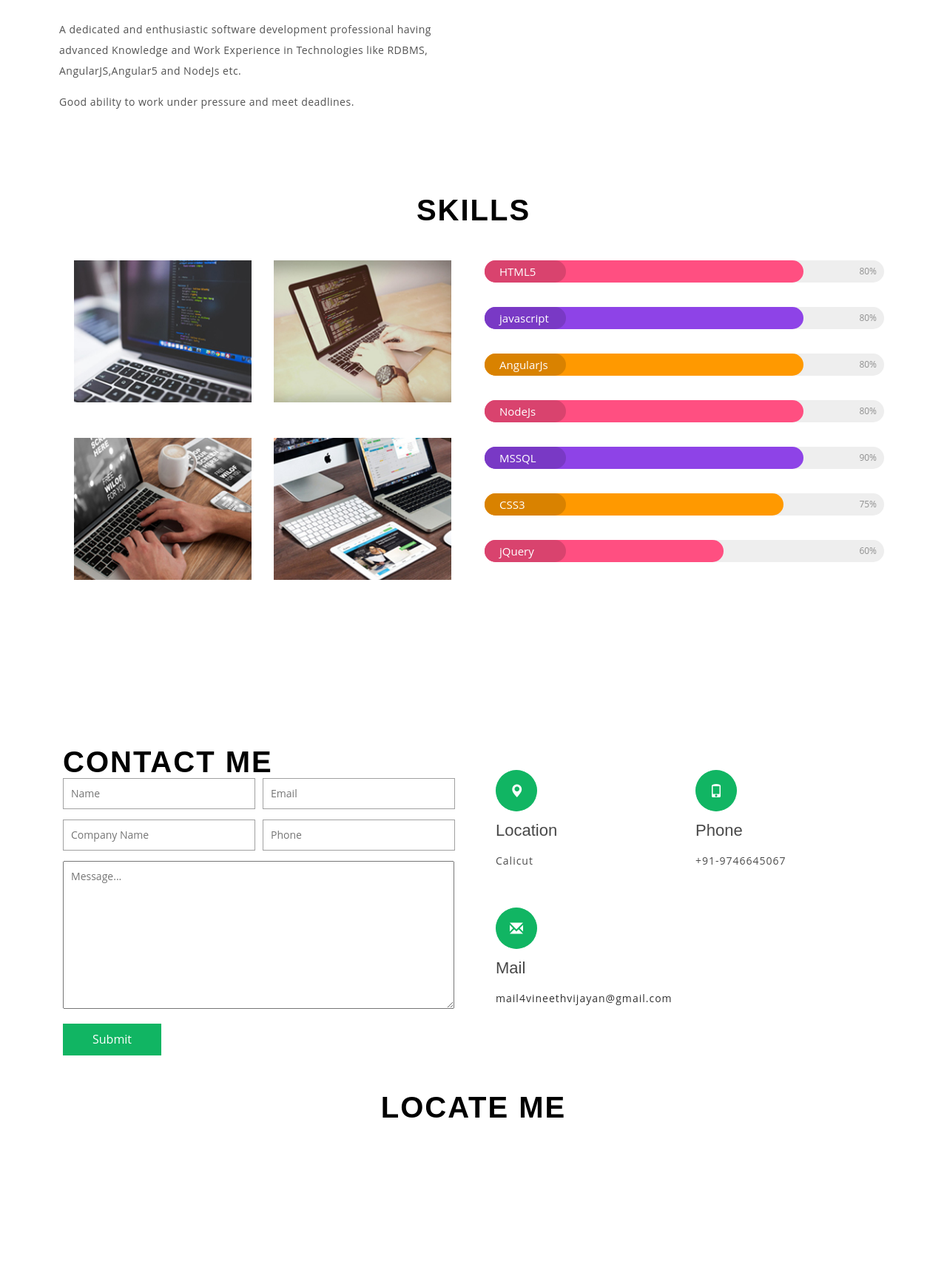
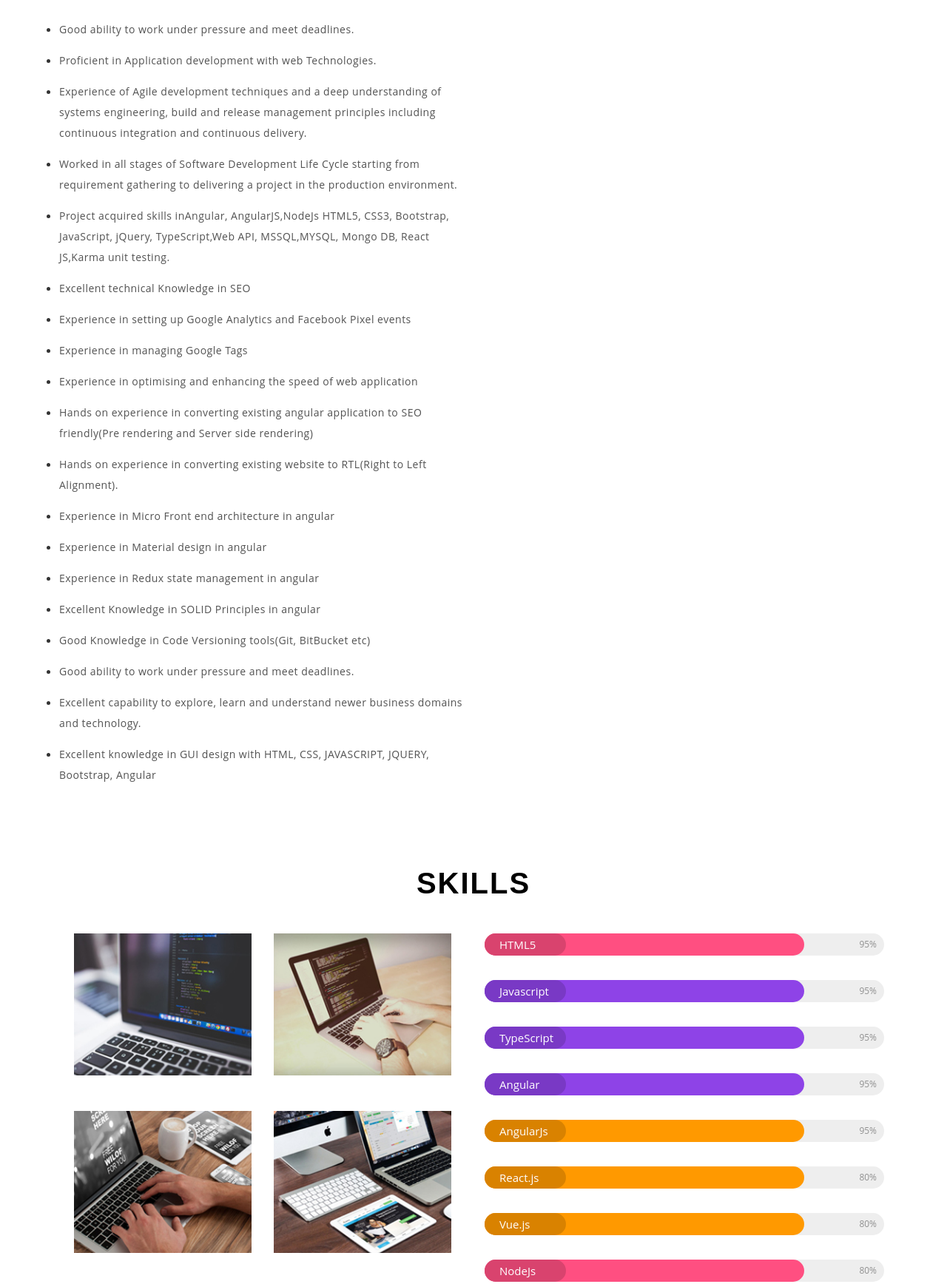
Before and after one commit to itsmevineeth/itsmevineeth.github.io, a plain HTML site: page index.html in a window 1280 px wide. Shown: the part 760-2496 px from the top of the page at 74% size. Before the commit the page ends 2309 px from the top, so only its background shows below. Drawn offline with Linux system fonts and the light colour scheme.

Commit message:
small updates

```diff
--- a/css/style.css
+++ b/css/style.css
@@ -342,14 +342,14 @@ a.w3_agile_vimeo:hover{
 }
 .w3_banner_info {
     margin: 13em 0 0em;
-    width: 450px;
+    width: auto;
     padding: 10px;
 }
 .w3_banner_info_grid h2 {
     font-size: 3em;
     color: #ffffff;
     line-height: 1.1em;
-    text-transform: uppercase;
+    text-transform: capitalize;
     font-weight: 900;
     text-shadow: 3px 3px #146eb4;
 }
@@ -739,8 +739,8 @@ b, strong {
     width: 30%;
     float: left;
     border: 1px solid #11b563;
-    border-bottom: transparent;
-    padding: 4.64em 2em;
+    /* border-bottom: transparent; */
+    padding:  4.64em 2em;
 }
 .education-agile-w3l-info {
     width: 70%;
@@ -748,6 +748,7 @@ b, strong {
     padding: 2em 2em;
     border-top: 1px solid #11b563;
     border-right: 1px solid #11b563;
+	border-bottom: 1px solid #11b563;
 }
 .last {
     border-bottom: 1px solid #11b563;
@@ -1300,7 +1301,7 @@ iframe {
 }
 @media screen and (max-width: 1680px){
 	.education-agile-w3l-year {
-		padding: 4.64em 2em;
+		padding: 2.45em 2em;
 	}
 	i.fa.fa-hourglass-end {
 		margin-top: 2em;
--- a/index.html
+++ b/index.html
@@ -44,12 +44,12 @@ License URL: http://creativecommons.org/licenses/by/3.0/
 			<nav class="navbar navbar-default navbar-fixed-top">
 					<div class="navbar-header page-scroll">
 						<button type="button" class="navbar-toggle" data-toggle="collapse" data-target=".navbar-ex1-collapse">
-							<span class="sr-only">MY CV</span>
+							<span class="sr-only">My Profile</span>
 							<span class="icon-bar"></span>
 							<span class="icon-bar"></span>
 							<span class="icon-bar"></span>
 						</button>
-						<h1><a class="navbar-brand" href="index.html">My CV</a></h1>
+						<h1><a class="navbar-brand" href="index.html">My Profile</a></h1>
 					</div>
 					<!-- Collect the nav links, forms, and other content for toggling -->
 					<div class="collapse navbar-collapse navbar-ex1-collapse">
@@ -73,9 +73,13 @@ License URL: http://creativecommons.org/licenses/by/3.0/
 			<div class="w3_banner_info">
 				<div class="w3_banner_info_grid">
 					<h2 data-aos="fade-right">Hi, iam </h2>
-					<h2 data-aos="fade-right">Vineeth C</h2>
-					<h5>Full Stack Developer</h5>
-					<p>An enthusiasitc Software developer having advanced knowlege in modern web technologies</p>
+					<h2 data-aos="fade-right">Vineeth Chullian</h2>
+					<h5>Senior Front End Developer</h5>
+					<p> I am a full stack developer with 8+ years of experience in developing and delivering
+						projects in E-Commerce, ERP,Transport and Delivery sectors. Currently working as
+						Senior Front End Developer in Abu Dhabi Ports. Hands-on experience with Web
+						Applications, HTML, CSS, JavaScript, JQuery, Angular, Angular1 ,React.js,Vue.js ,
+						MSSQL ,MYSQL , Node JS and Rest API’s.</p>
 					<ul data-aos="slide-up">
 						<li><a href="#" class="w3ls_more" data-toggle="modal" data-target="#myModal">Know More</a></li>
 						<li><a href="vineeth.pdf" download class=" w3l_contact"><i class="fa fa-download" aria-hidden="true"></i> Download CV</a></li>
@@ -107,8 +111,8 @@ License URL: http://creativecommons.org/licenses/by/3.0/
 							<!-- <img src="images/1.jpeg" class="img-responsive" alt=""/> -->
 						</div>
 						<div class="about-modal wthree">
-							<h3>Hi, i'm <span>Vineeth C</span></h3>
-							<h4>Full Stack Developer</h4>
+							<h3>Hi, i'm <span>Vineeth Chullian</span></h3>
+							<h4>Senior Front End Developer</h4>
 							<ul class="address">
 								<li>
 									<ul class="agileits-address-text ">
@@ -119,13 +123,13 @@ License URL: http://creativecommons.org/licenses/by/3.0/
 								<li>
 									<ul class="agileits-address-text">
 										<li><b>PHONE </b></li>
-										<li>+91-9746645067</li>
+										<li>971-553662920</li>
 									</ul>
 								</li>
 								<li>
 									<ul class="agileits-address-text">
 										<li><b>ADDRESS </b></li>
-										<li>Calicut, Kerala</li>
+										<li>Abu Dhabi, UAE</li>
 									</ul>
 								</li>
 								<li>
@@ -150,12 +154,90 @@ License URL: http://creativecommons.org/licenses/by/3.0/
 <div class="about" id="about">
 	<h3 data-aos="zoom-in">About me</h3>
 	<div class="col-md-6 about-left">
+		<ul>
+			<li>
+				<p>Good ability to work under pressure and meet deadlines.</p>
+			</li>
+			<li>
+				<p> Proficient in Application development with web Technologies.</p>
+			</li>
+			<li>
+				<p>Experience of Agile development techniques and a deep understanding of systems
+					engineering, build and release management principles including continuous integration
+					and continuous delivery.</p>
+			</li>
+			<li>
+			<p>Worked in all stages of Software Development Life Cycle starting from requirement
+				gathering to delivering a project in the production environment.</p>
+			</li>
+			<li>
+				<p> Project acquired skills inAngular, AngularJS,NodeJs HTML5, CSS3, Bootstrap, JavaScript, jQuery, TypeScript,Web API, MSSQL,MYSQL, Mongo
+					DB, React JS,Karma unit testing.</p>
+			</li>
+			<li>
+				<p> Excellent technical Knowledge in SEO</p>
+			</li>
+			<li>
+				<p> Experience in setting up Google Analytics and Facebook Pixel events</p>
+			</li>
+			<li>
+				<p> Experience in managing Google Tags</p>
+			</li>
+			<li>
+				<p> Experience in optimising and enhancing the speed of web application</p>
+			</li>
+			<li>
+				<p> Hands on experience in converting existing angular application to SEO friendly(Pre
+					rendering and Server side rendering)</p>
+			</li>
+			<li>
+
+			<p> Hands on experience in converting existing website to RTL(Right to Left Alignment).</p>
+			</li>
+			<li>
+				<p> Experience in Micro Front end architecture in angular</p>
+			</li>
+			<li>
+				<p> Experience in Material design in angular</p>
+			</li>
+			<li>
+				<p> Experience in Redux state management in angular</p>
+			</li>
+			<li>
+				<p> Excellent Knowledge in SOLID Principles in angular</p>
+			</li>
+			<li>
+				<p>Good Knowledge in Code Versioning tools(Git, BitBucket etc)</p>
+			</li>
+			<li>
+				<p> Good ability to work under pressure and meet deadlines.</p>
+			</li>
+			<li>
+				<p> Excellent capability to explore, learn and understand newer business domains and
+					technology.</p>
+			</li>
+			<li>
+				<p> Excellent knowledge in GUI design with HTML, CSS, JAVASCRIPT, JQUERY,
+					Bootstrap, Angular</p>
+			</li>
+		</ul>
 		<!-- <h3 data-aos="slide-up">Hello</h3> -->
-		<p>A dedicated and enthusiastic software development professional having advanced
-			Knowledge and Work Experience in Technologies like RDBMS, AngularJS,Angular5
-			and NodeJs etc.
-			</p>
-		<p>Good ability to work under pressure and meet deadlines.</p>
+
+
+
+
+
+
+
+
+
+
+
+
+
+
+
+
 		<!-- <img src="images/signature.jpg" alt="" /> -->
 	</div>
 	<div data-aos="flip-right" class="col-md-6 about-right">
@@ -216,15 +298,35 @@ License URL: http://creativecommons.org/licenses/by/3.0/
 			<div class="skillbar clearfix " data-percent="80%">
 				<div class="skillbar-title" style="background: #ff4f81;"><span>HTML5</span></div>
 				<div class="skillbar-bar" style="background: #ff4f81;"></div>
+				<div class="skill-bar-percent">95%</div>
+			</div> <!-- End Skill Bar -->
+			<div class="skillbar clearfix " data-percent="80%">
+				<div class="skillbar-title" style="background: #8e43e7;"><span>Javascript</span></div>
+				<div class="skillbar-bar" style="background: #8e43e7;"></div>
+				<div class="skill-bar-percent">95%</div>
+			</div> <!-- End Skill Bar -->
+            <div class="skillbar clearfix " data-percent="80%">
+				<div class="skillbar-title" style="background: #8e43e7;"><span>TypeScript</span></div>
+				<div class="skillbar-bar" style="background: #8e43e7;"></div>
+				<div class="skill-bar-percent">95%</div>
+			</div> <!-- End Skill Bar -->
+			<div class="skillbar clearfix " data-percent="80%">
+				<div class="skillbar-title" style="background: #8e43e7;"><span>Angular 17</span></div>
+				<div class="skillbar-bar" style="background: #8e43e7;"></div>
+				<div class="skill-bar-percent">95%</div>
+			</div> <!-- End Skill Bar -->
+			<div class="skillbar clearfix " data-percent="80%">
+				<div class="skillbar-title" style="background: #ff9900;"><span>AngularJs</span></div>
+				<div class="skillbar-bar" style="background: #ff9900;"></div>
+				<div class="skill-bar-percent">95%</div>
+			</div> <!-- End Skill Bar -->
+			<div class="skillbar clearfix " data-percent="80%">
+				<div class="skillbar-title" style="background: #ff9900;"><span>React.js</span></div>
+				<div class="skillbar-bar" style="background: #ff9900;"></div>
 				<div class="skill-bar-percent">80%</div>
 			</div> <!-- End Skill Bar -->
 			<div class="skillbar clearfix " data-percent="80%">
-				<div class="skillbar-title" style="background: #8e43e7;"><span>javascript</span></div>
-				<div class="skillbar-bar" style="background: #8e43e7;"></div>
-				<div class="skill-bar-percent">80%</div>
-			</div> <!-- End Skill Bar -->
-			<div class="skillbar clearfix " data-percent="80%">
-				<div class="skillbar-title" style="background: #ff9900;"><span>AngularJs</span></div>
+				<div class="skillbar-title" style="background: #ff9900;"><span>Vue.js</span></div>
 				<div class="skillbar-bar" style="background: #ff9900;"></div>
 				<div class="skill-bar-percent">80%</div>
 			</div> <!-- End Skill Bar -->
@@ -265,18 +367,18 @@ License URL: http://creativecommons.org/licenses/by/3.0/
 <!-- //skills -->
 
 <!-- /education -->
- <div class="education" id="education">
-	    <!-- <div class="col-md-5 education-w3l">
+ <!-- <div class="education" id="education">
+	     <div class="col-md-5 education-w3l">
 		     <h3 data-aos="zoom-in" class="w3l_head three">My Education</h3>
 			  <div class="education-agile-grids">
 				  <div class="education-agile-w3l">
 				     <div class="education-agile-w3l-year">
-					       <h4>2014-2015</h4>
-						   <h6>Master Degree</h6>
+					       <h4>2008-2012</h4>
+						   <h6>Bachelor of Technology</h6>
 				     </div>
 					 <div class="education-agile-w3l-info">
-					       <h4>Computer University</h4>
-						   <p>Lorem ipsum dolor sit amet, consectetuer adipiscing elit. Aenean commodo ligula eget dolor. Aenean massa. commodo ligula eget.</p>
+					       <h4>CUSAT</h4>
+						   <p>Completed B.Tech in Computer science & Engg from Cochin University of Science and Technology</p>
 
 				     </div>
 				      <div class="clearfix"></div>
@@ -306,9 +408,9 @@ License URL: http://creativecommons.org/licenses/by/3.0/
 				      <div class="clearfix"></div>
 				  </div>
 
-			  </div> -->
+			  </div>
 		</div>
-<!--
+
 		<div data-aos="slide-up" class="col-md-2 middle">
 			<i class="fa fa-hourglass-end" aria-hidden="true"></i>
 		</div>
@@ -354,9 +456,9 @@ License URL: http://creativecommons.org/licenses/by/3.0/
 				  </div>
 
 			  </div>
+		</div>
+		 <div class="clearfix"> </div>
 		</div> -->
-		 <div class="clearfix"> </div>
-		</div>
  <!-- //education -->
 
  <!-- Portfolio -->
@@ -386,12 +488,12 @@ License URL: http://creativecommons.org/licenses/by/3.0/
 			<div data-aos="flip-down" class="col-md-6 contactright1">
 			<span class="glyphicon glyphicon-map-marker" aria-hidden="true"></span>
 			<h4>Location</h4>
-			<p>Calicut</p>
+			<p>Abu Dhabi</p>
 			</div>
 			<div data-aos="flip-down" class="col-md-6 contactright1">
 			<span class="glyphicon glyphicon-phone" aria-hidden="true"></span>
 			<h4>Phone</h4>
-			<p>+91-9746645067</p>
+			<p>971-553662920</p>
 			</div>
 			<div class="clearfix"></div>
 
```
